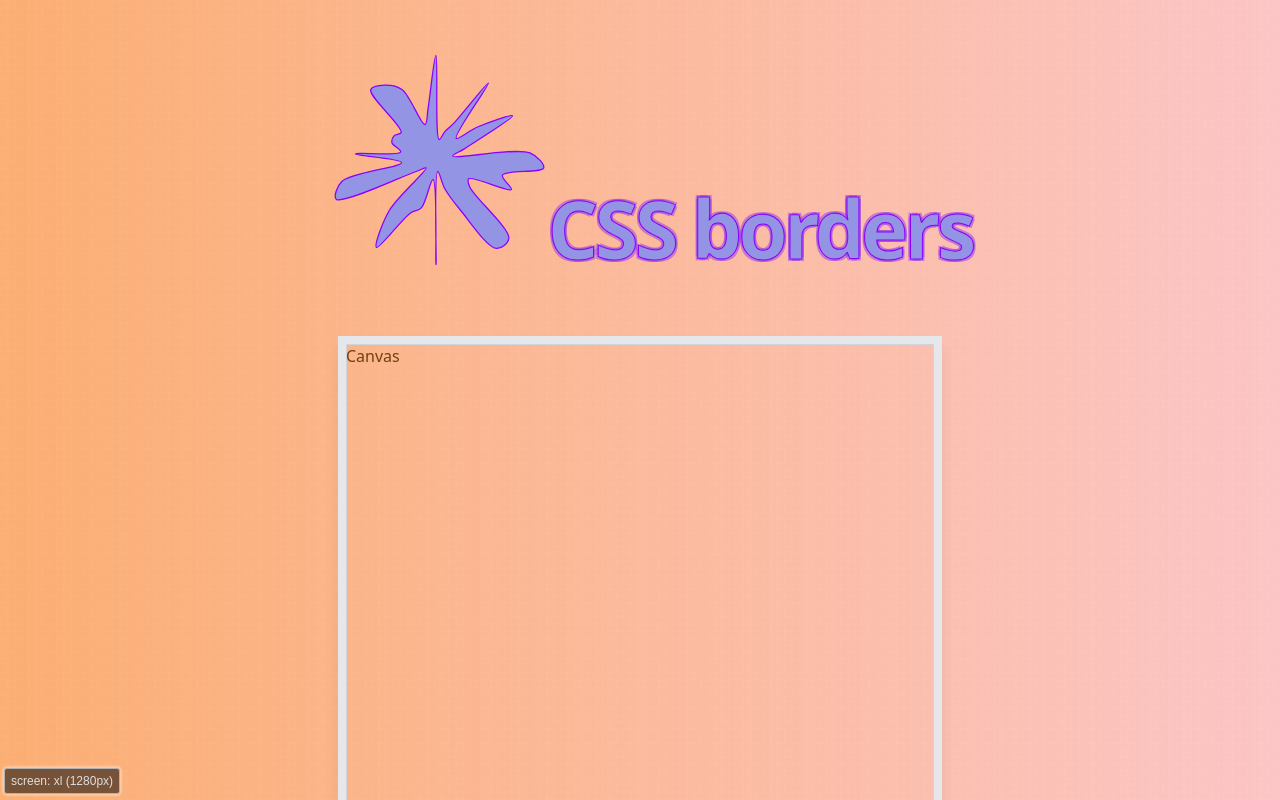
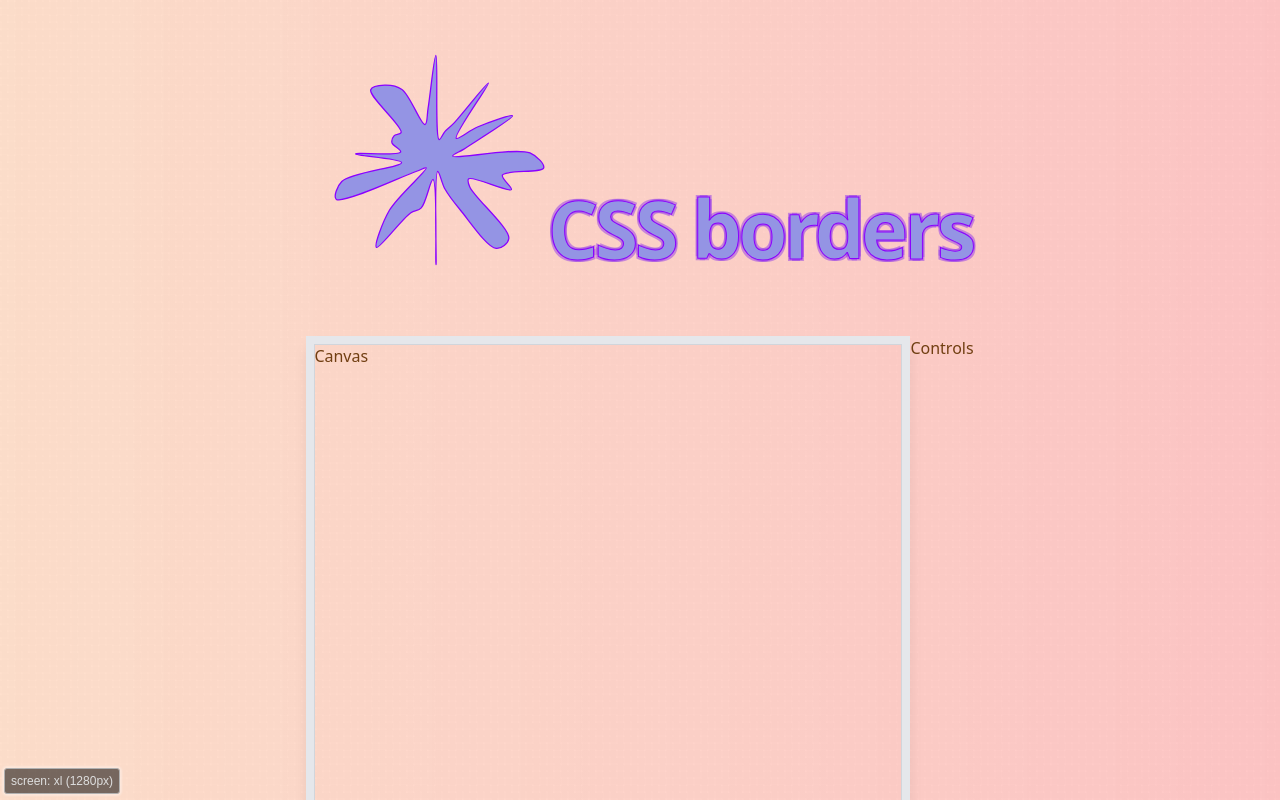
Before and after one commit to maxzz/simple-border-radius22, a React (Vite) app: page / in a window 1280 px wide. Shown: the top 800 px of the page. Built offline with nearby package versions, Linux system fonts and the light colour scheme.

Commit message:
WIP. app. update basic layout

```diff
--- a/src/App.tsx
+++ b/src/App.tsx
@@ -9,7 +9,7 @@ import { Section3_Footer } from './components/Section3_Footer';
 function Background() {
     return (
         <div className="fixed w-full h-full bg-yellow-200 pointer-events-none z-[-1]"
-            style={{ background: `url(${AppBackground}), linear-gradient(to right, #ff7800d4, #ffffff00)` }} //#6e88a0
+            style={{ background: `url(${AppBackground}), linear-gradient(to right, #ffd4add4, #ffa1a1)` }} //#6e88a0
         />
     );
 }
--- /dev/null
+++ b/src/components/Controls/Controls.tsx
@@ -0,0 +1,10 @@
+import React from 'react';
+import { useAtomValue, useSetAtom } from 'jotai';
+
+export function Controls() {
+    return (<>
+        <div className="">
+            Controls
+        </div>
+    </>);
+}
--- a/src/components/Section2_Main.tsx
+++ b/src/components/Section2_Main.tsx
@@ -1,24 +1,18 @@
 import React from 'react';
+import { Controls } from './Controls/Controls';
 import { CanvasContainer } from './Editor/EditorCanvas';
 
-function LinePlayground() {
-    return (
+export function Section2_Main() {
+    return (<>
         <div className="mx-auto max-w-[600px] lg:max-w-max lg:w-auto select-none">
             {/* <div className="select-none max-w-full sm:max-w-max lg:w-auto mx-auto"> */}
 
             {/* Viewer and Controls */}
             <div className={`grid grid-cols-1 lg:grid-cols-[minmax(604px,1fr)_max-content]`}>
                 <CanvasContainer />
-
+                <Controls />
             </div>
 
         </div>
-    );
-}
-
-export function Section2_Main() {
-    return (<>
-        <LinePlayground />
-
     </>);
 }
```
Also changed, not shown: 1 other file (tests, documents, lock files or other folders).
